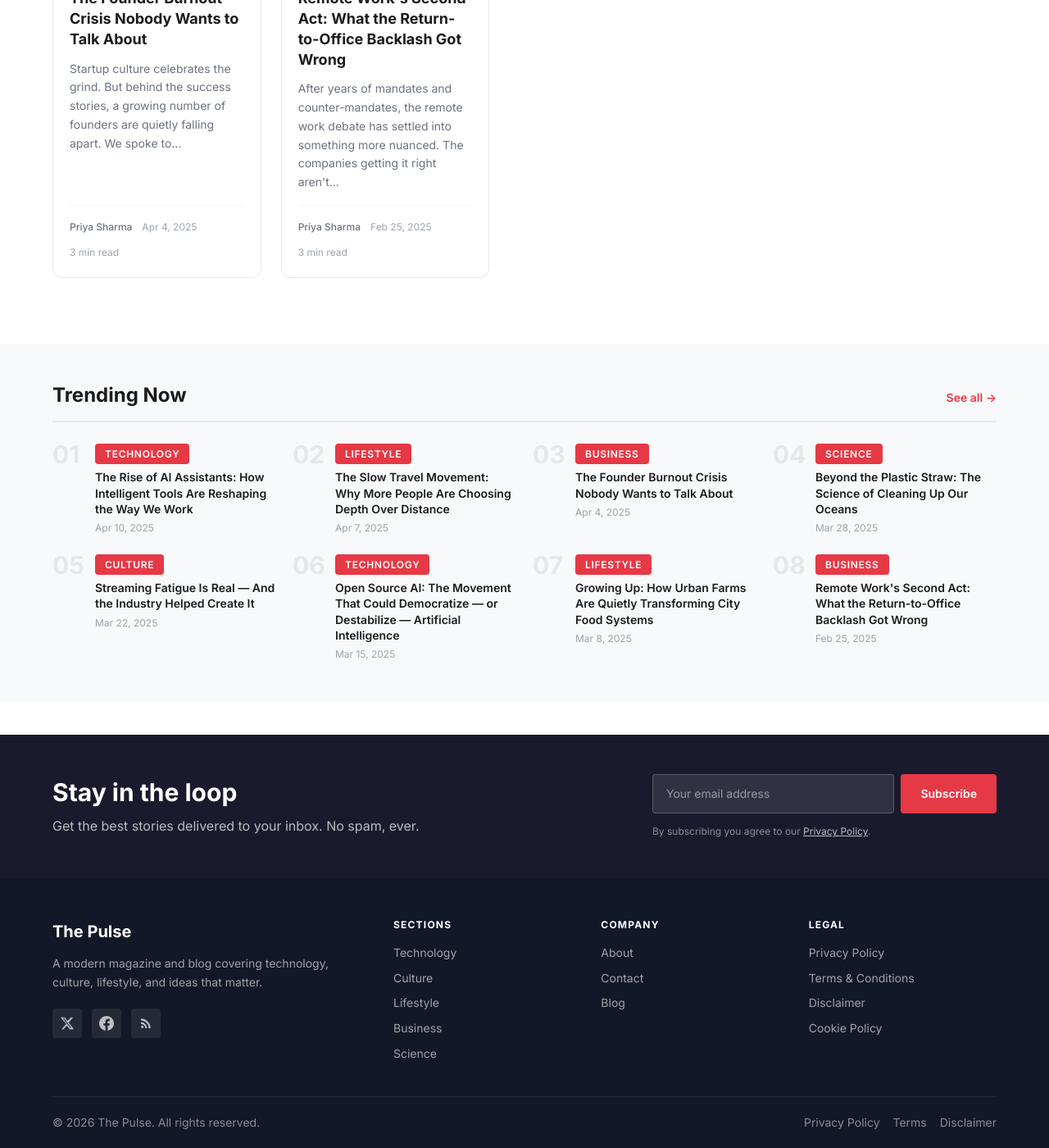
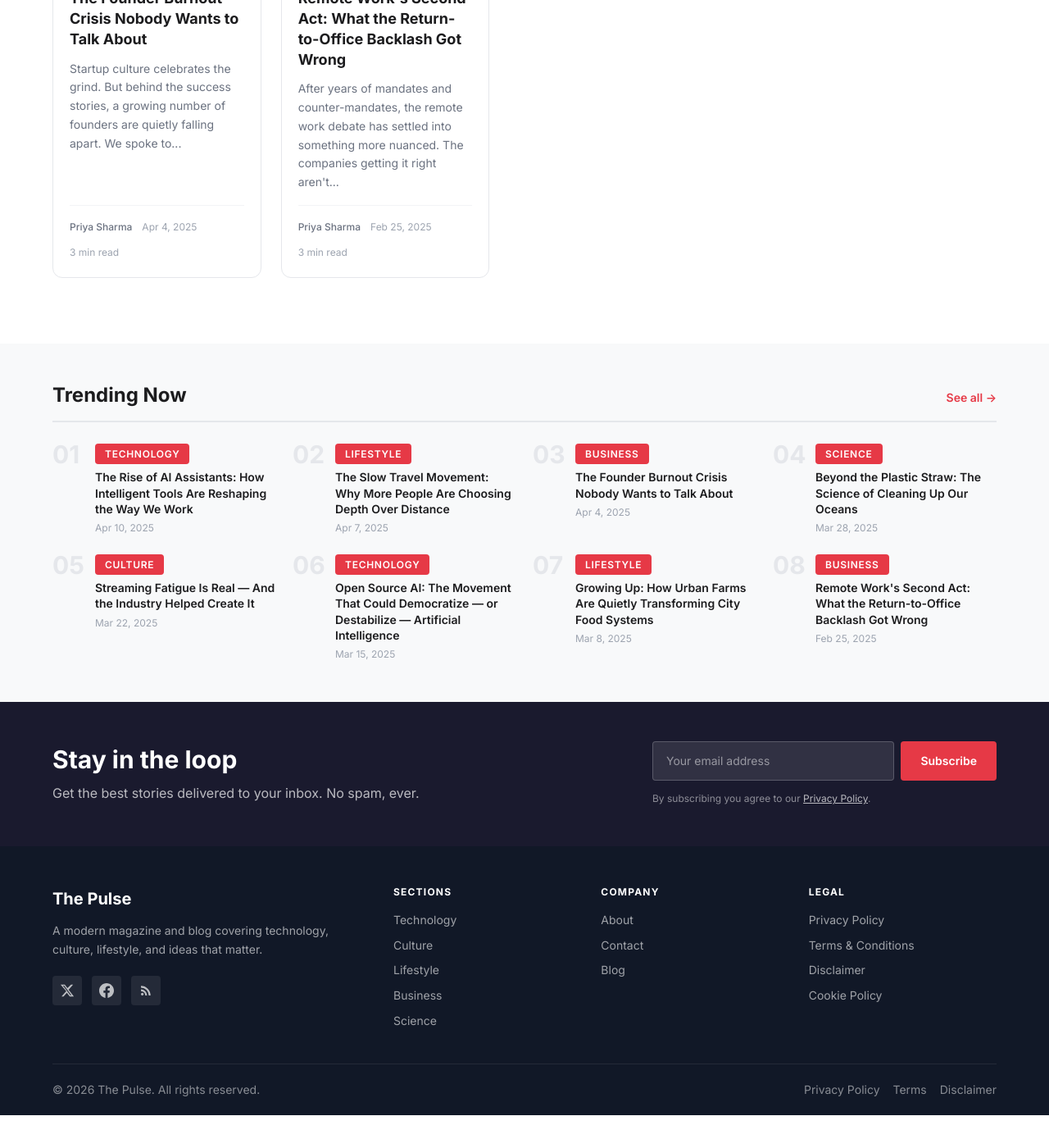
Before and after one commit to rudraksha-avatar/jekyll-magazine-blog, a Jekyll site: the page built from index.html, in a window 1280 px wide and 1400 px high, scrolled down 4604 px. Shown: the whole window at 82% size. Built offline with Jekyll 4.4.1, drawn with Linux system fonts in a browser that asks for light colours; after the commit the page ends 5964 px from its top, so only the background shows below that.

Commit message:
fix: remove newsletter margin-top to eliminate white gap before dark section

```diff
--- a/_sass/_components.scss
+++ b/_sass/_components.scss
@@ -863,21 +863,18 @@
 .newsletter-section {
   background: $color-primary;
   padding: $section-pad-y 0;
-  // margin-top creates the gap between the last content section
-  // and the newsletter. Use the section-gap token so it matches
-  // the rhythm of other section separators.
-  // margin-bottom: 0 — footer follows directly with no gap.
-  margin-top: $section-gap;
+  // No margin-top — sections above (trending, post-layout, archive-layout)
+  // use padding-bottom to create their own breathing room. A margin-top here
+  // would land on the white body background and create a visible white strip.
+  margin-top: 0;
   margin-bottom: 0;
 
   @media (max-width: $bp-md) {
     padding: $section-pad-y-md 0;
-    margin-top: $section-gap-md;
   }
 
   @media (max-width: $bp-sm) {
     padding: $section-pad-y-sm 0;
-    margin-top: $section-gap-sm;
   }
 }
 
```
